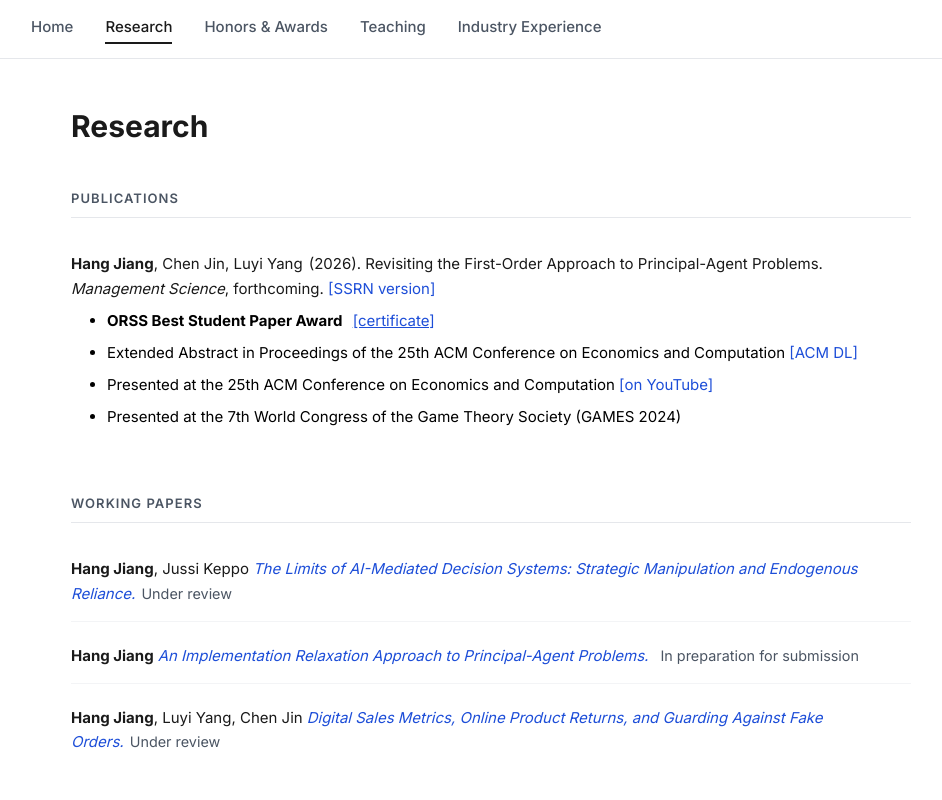
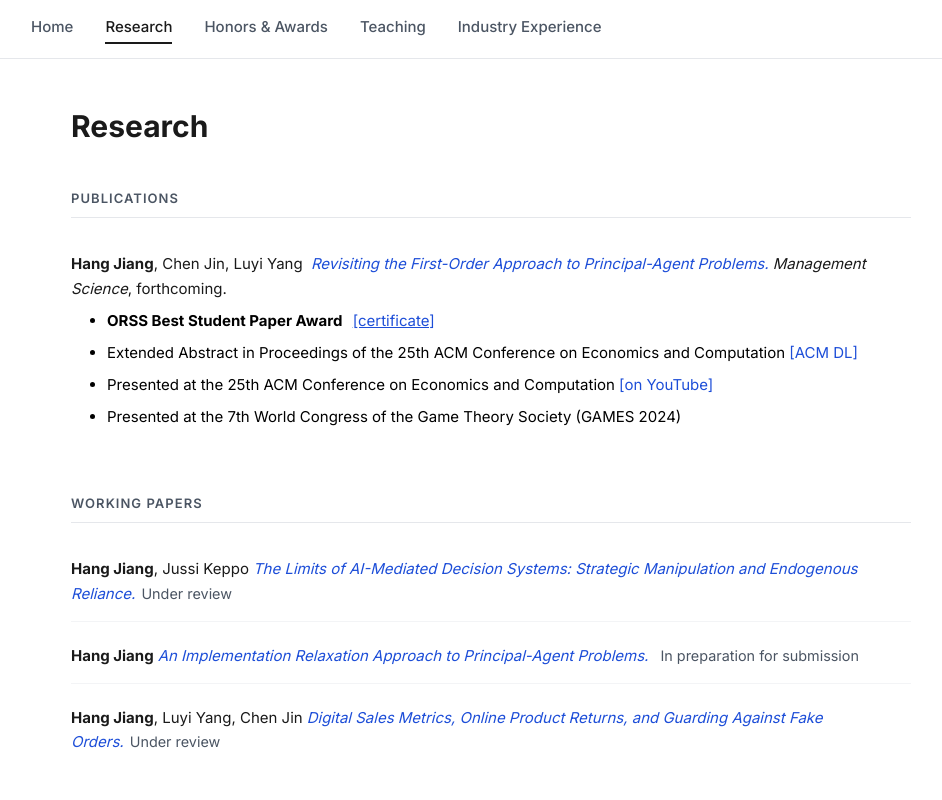
Before and after one commit to JHaaa/jianghang.github.io, a Next.js app: page /research in a window 1280 px wide. Shown: the top 800 px of the page, without its empty margins (149-1091 px from the left). Built offline with nearby package versions, Linux system fonts and the light colour scheme.

Commit message:
Update page.tsx

```diff
--- a/src/app/research/page.tsx
+++ b/src/app/research/page.tsx
@@ -9,18 +9,16 @@ const ResearchPage = () => {
       <h3 className={styles.header}>Publications</h3>
       <ul className={styles.customList}>
         <li>
-          <strong>Hang Jiang</strong>, Chen Jin, Luyi Yang
-          <span style={{ marginLeft: '6px' }}>(2026).</span>{' '}
-          Revisiting the First-Order Approach to Principal-Agent Problems.{' '}
-          <em>Management Science</em>, forthcoming.{' '}
-          <a
-            href="https://papers.ssrn.com/sol3/papers.cfm?abstract_id=4715135"
-            target="_blank"
-            rel="noopener noreferrer"
-            className={styles.link}
-          >
-            [SSRN version]
-          </a>
+  <strong>Hang Jiang</strong>, Chen Jin, Luyi Yang{' '}
+  <a
+    href="https://papers.ssrn.com/sol3/papers.cfm?abstract_id=4715135"
+    className={styles.paperLink}
+    target="_blank"
+    rel="noopener noreferrer"
+  >
+    Revisiting the First-Order Approach to Principal-Agent Problems.
+  </a>{' '}
+  <em>Management Science</em>, forthcoming.
 
           <ul
             style={{
```
